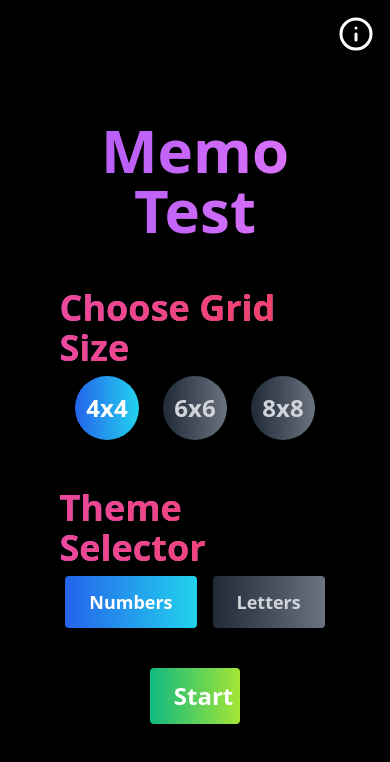
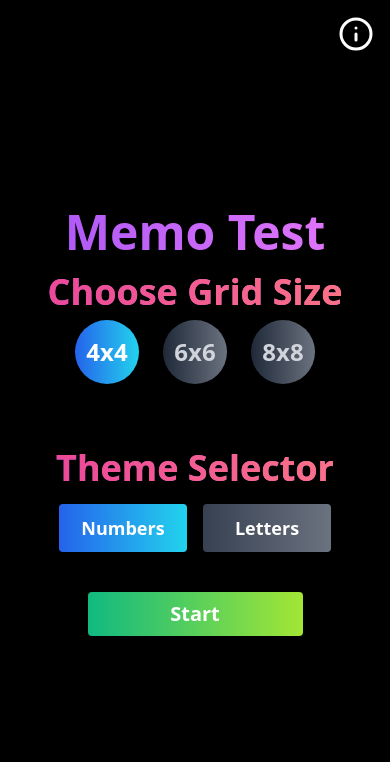
Before and after one commit to itsjoacor/unq-ui-joaquin-rodriguez-trabajo-final, a React (Vite) app: page / in a window 390 px wide. Shown: the top 762 px of the page. Built offline with nearby package versions, Linux system fonts and the light colour scheme.

Commit message:
qkix responsive?

```diff
--- a/src/pages/game/page.jsx
+++ b/src/pages/game/page.jsx
@@ -124,7 +124,7 @@ function Game() {
 						{isGameComplete && (
 							<button
 								onClick={handleRestartGame}
-								className="px-6 py-3 bg-blue-500 text-white text-lg rounded hover:bg-blue-600"
+								className="px-6 py-3 font-bold bg-gradient-to-r from-cyan-400 to-indigo-500 text-white text-lg rounded hover:bg-blue-600"
 							>
 								Restart
 							</button>
@@ -132,7 +132,7 @@ function Game() {
 
 						<button
 							onClick={handleEndGame}
-							className="px-6 py-3 font-bold bg-red-600 text-white text-lg rounded hover:bg-red-500"
+							className="px-6 py-3 font-bold bg-gradient-to-r from-red-500 to-red-700 text-white text-lg rounded hover:bg-red-600"
 						>
 							End Game
 						</button>
--- a/src/pages/home/page.jsx
+++ b/src/pages/home/page.jsx
@@ -28,24 +28,30 @@ function GamePlaySetUp() {
 			</button>
 
 			<div
-				className="bg-black rounded-lg shadow-lg p-10 w-[90%] max-w-md flex flex-col items-center justify-center
+				className="bg-black rounded-lg shadow-lg p-6 md:p-10 w-[95%] max-w-md flex flex-col items-center justify-center
       bg-gradient-to-r from-purple-500 to-fuchsia-400 bg-clip-text text-transparent"
 			>
-				<h1 className="text-6xl font-bold mb-6 text-center pb-6">Memo Test</h1>
+				<h1 className="text-5xl md:text-6xl font-bold mb-4 md:mb-6 text-center">
+					Memo Test
+				</h1>
 
+				<div className="w-full">
 					<BoardSize
 						selectedSize={selectedSize}
 						setSelectedSize={setSelectedSize}
 					/>
+				</div>
 
+				<div className="w-full mt-4 md:mt-6">
 					<ThemeSelector
 						selectedTheme={selectedTheme}
 						setSelectedTheme={setSelectedTheme}
 					/>
+				</div>
 
 				<button
 					onClick={handleStart}
-					className="mt-6 px-6 py-3 text-white text-2xl font-bold rounded w-1/3
+					className="mt-6 px-4 md:px-6 py-2 md:py-3 text-white text-xl md:text-2xl font-bold rounded w-2/3 md:w-1/3
   bg-gradient-to-r from-emerald-500 to-lime-400 hover:from-green-500 hover:to-green-500"
 				>
 					Start
--- a/src/shared/components/home/BoardSize.jsx
+++ b/src/shared/components/home/BoardSize.jsx
@@ -3,7 +3,7 @@ import React from "react";
 function BoardSize({ selectedSize, setSelectedSize }) {
 	return (
 		<div className="flex flex-col items-center justify-center h-full">
-			<h2 className="text-4xl font-bold mb-2 bg-gradient-to-r from-pink-500 to-rose-500 bg-clip-text text-transparent">
+			<h2 className="text-4xl font-bold mb-2 bg-gradient-to-r from-pink-500 to-rose-400 bg-clip-text text-transparent">
 				Choose Grid Size
 			</h2>
 			<div className="flex space-x-6">
--- a/src/shared/components/home/ThemeSelector.jsx
+++ b/src/shared/components/home/ThemeSelector.jsx
@@ -2,27 +2,27 @@ import React from "react";
 
 function ThemeSelector({ selectedTheme, setSelectedTheme }) {
 	return (
-		<div className="mt-2 pb-4 pt-10">
-			<h2 className="text-4xl font-bold mb-2 bg-gradient-to-r from-pink-500 to-rose-500 bg-clip-text text-transparent">
+		<div className="mt-6 pb-4 pt-6 flex flex-col items-center justify-center">
+			<h2 className="text-4xl font-semibold mb-4 text-center bg-gradient-to-r from-pink-500 to-rose-400 bg-clip-text text-transparent">
 				Theme Selector
 			</h2>
-			<div className="flex space-x-4 justify-center">
+			<div className="flex space-x-4">
 				<button
 					onClick={() => setSelectedTheme("Numbers")}
-					className={`px-6 py-3 text-lg font-bold rounded ${
+					className={`w-32 h-12 flex items-center justify-center text-lg font-bold rounded ${
 						selectedTheme === "Numbers"
 							? "bg-gradient-to-r from-blue-600 to-cyan-400 text-white"
-							: "bg-gradient-to-r from-gray-800 to-gray-500 text-gray-300 hover:from-gray-600 hover:to-gray-500"
+							: "bg-gradient-to-r from-gray-700 to-gray-500 text-white hover:from-gray-600 hover:to-gray-500"
 					}`}
 				>
 					Numbers
 				</button>
 				<button
 					onClick={() => setSelectedTheme("Letters")}
-					className={`px-6 py-3 text-lg font-bold rounded ${
+					className={`w-32 h-12 flex items-center justify-center text-lg font-bold rounded ${
 						selectedTheme === "Letters"
 							? "bg-gradient-to-r from-blue-600 to-cyan-400 text-white"
-							: "bg-gradient-to-r from-gray-800 to-gray-500 text-gray-300 hover:from-gray-600 hover:to-gray-500"
+							: "bg-gradient-to-r from-gray-700 to-gray-500 text-white hover:from-gray-600 hover:to-gray-500"
 					}`}
 				>
 					Letters
```
Lines whose indentation alone changed are shown as unchanged.
